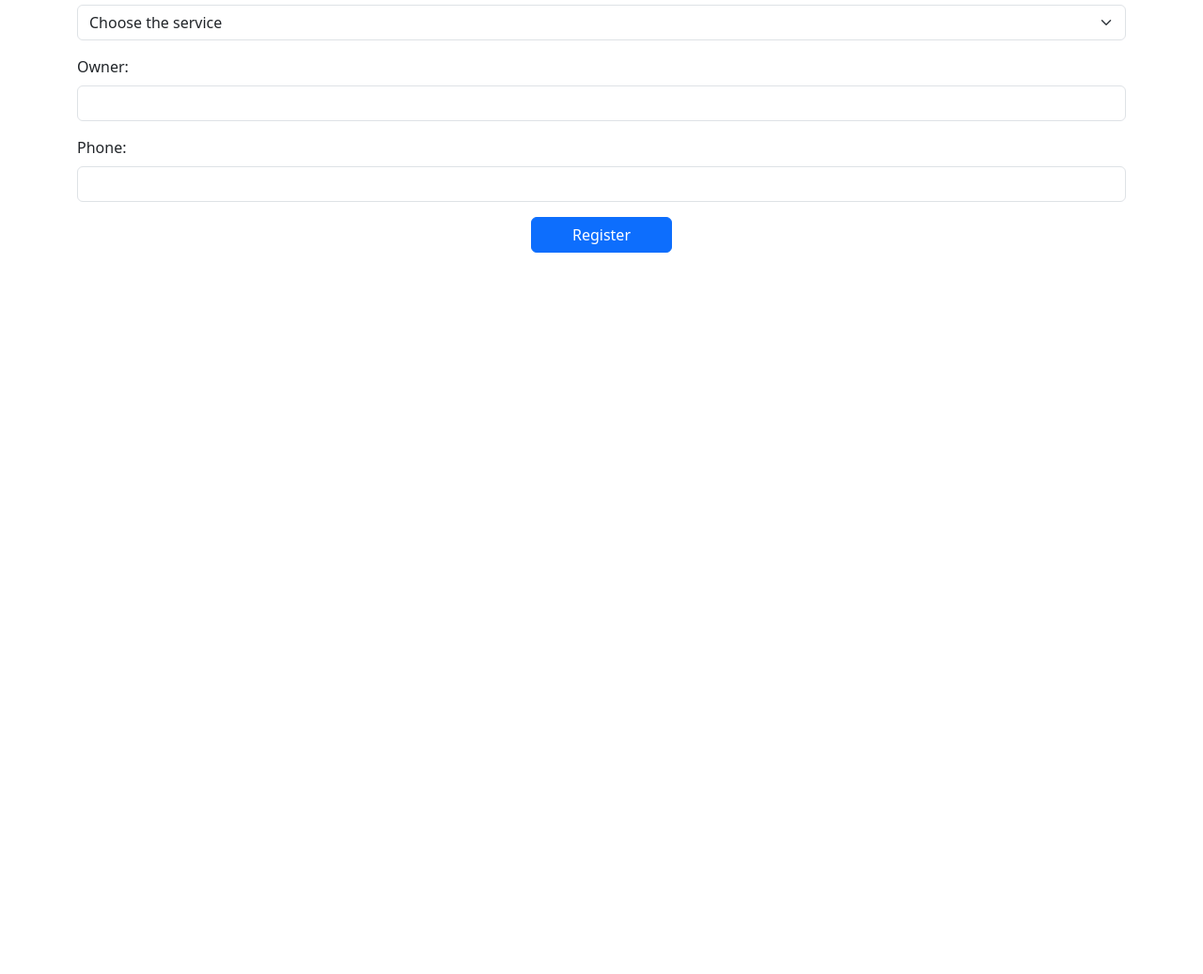
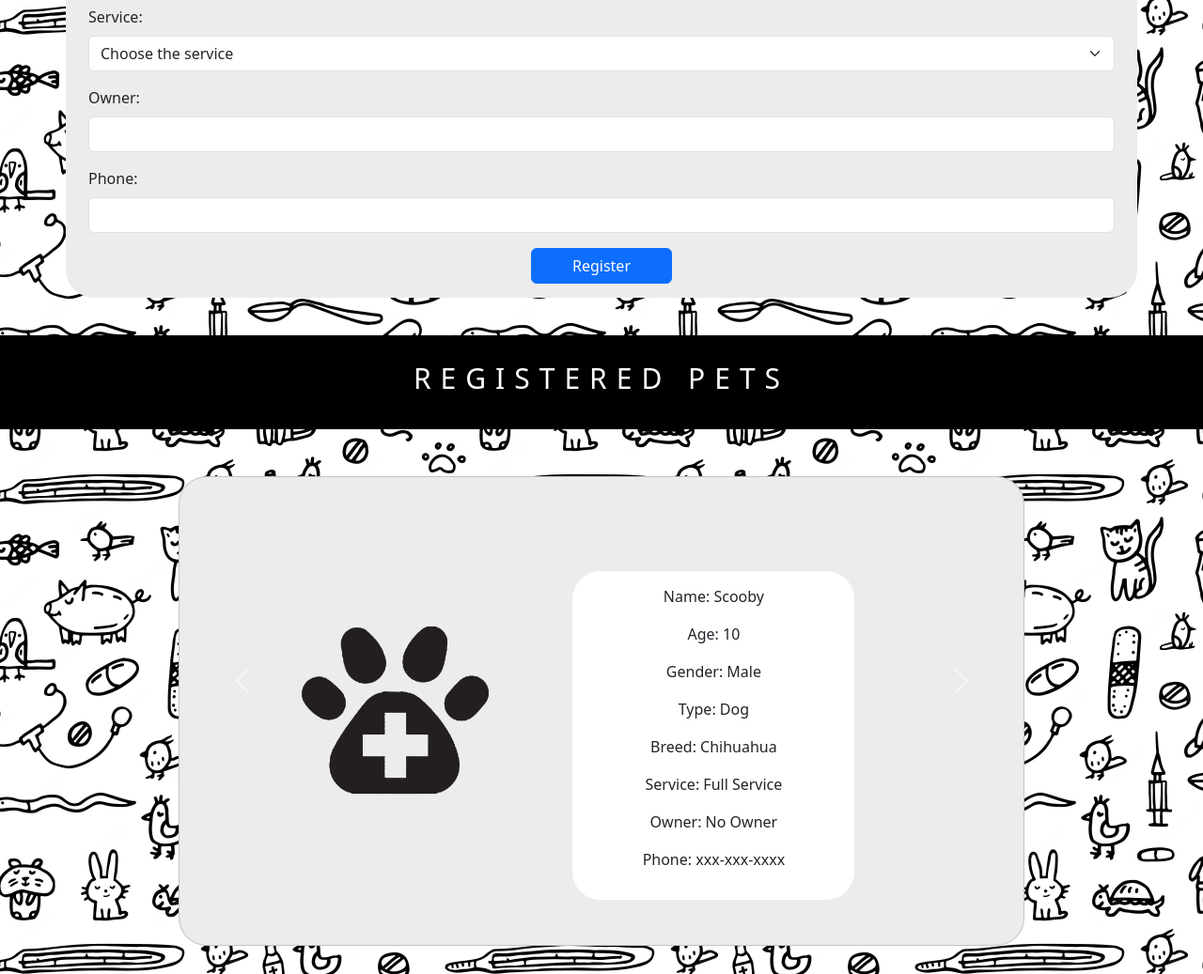
Before and after one commit to LereRentesca/PetSalon, a plain HTML site: page pages/register.html in a window 1280 px wide. Shown: the part 574-1611 px from the top of the page at 94% size. Before the commit the page ends 843 px from the top, so only its background shows below. Drawn offline with nearby package versions, Linux system fonts and the light colour scheme.

Commit message:
Assignment 02

```diff
--- a/pages/register.html
+++ b/pages/register.html
@@ -6,7 +6,7 @@
     <meta name="viewport" content="width=device-width, initial-scale=1.0">
     <link rel="stylesheet" href="https://cdn.jsdelivr.net/npm/bootstrap@5.3.0-alpha1/dist/css/bootstrap.min.css">
     <link rel="stylesheet" href="../styles/register.css">
-    <!-- <link rel="stylesheet" href="../styles/style.css"> -->
+    <link rel="stylesheet" href="../styles/responsive.css">
     <script src="https://kit.fontawesome.com/337be747ec.js" crossorigin="anonymous"></script>
     <title>Register</title>
 </head>
@@ -20,7 +20,7 @@
             </button>
             <div class="collapse navbar-collapse" id="navbarSupportedContent">
               <ul class="navbar-nav me-auto mb-2 mb-lg-0">
-                <li class="nav-item">
+                <li class="nav-item home-icon">
                   <a class="nav-link active" aria-current="page" href="../index.html"><i class="fa-solid fa-house"></i></a>
                 </li>
                 <li class="nav-item">
@@ -42,6 +42,7 @@
         </nav>
     </header>
     <main>
+      <div class="container">
         <h2>Register</h2>
         <div class="container-md">
           <div class="mb-3">
@@ -98,13 +99,33 @@
             <button type="button" class="btn btn-primary" id="register-btn" onclick="register()">Register</button>
           </div>
         </div>
-        <!-- <div class="assignment-1">
-            <button onclick="displayPets()"># Pets</button>
-            <button onclick="displayPetsNames()">Pets Names</button>
-        </div> -->
+      </div>
+      <div class="registered-pets">
+        <h3>Registered Pets</h3>
+      </div>
+      <div class="pets" id="pets">
+        <!-- All the pets go here -->
+        <div class="container-card">
+          <div id="carouselExample" class="carousel slide">
+            <div class="carousel-inner" id="carousel-start">
+            </div>
+            <button class="carousel-control-prev" type="button" data-bs-target="#carouselExample" data-bs-slide="prev">
+              <span class="carousel-control-prev-icon" aria-hidden="true"></span>
+              <span class="visually-hidden">Previous</span>
+            </button>
+            <button class="carousel-control-next" type="button" data-bs-target="#carouselExample" data-bs-slide="next">
+              <span class="carousel-control-next-icon" aria-hidden="true"></span>
+              <span class="visually-hidden">Next</span>
+            </button>
+          </div>
+        </div>
+      </div>
     </main>
     <footer id="footer" class="page-footer">
     </footer>
+    <script src="../scripts/displayFooter.js"></script>
+    <script src="https://cdn.jsdelivr.net/npm/bootstrap@5.3.0-alpha1/dist/js/bootstrap.bundle.min.js" integrity="sha384-w76AqPfDkMBDXo30jS1Sgez6pr3x5MlQ1ZAGC+nuZB+EYdgRZgiwxhTBTkF7CXvN" crossorigin="anonymous"></script>
+    <script src="../scripts/displayPets.js"></script>
     <script src="../scripts/register.js"></script>
 </body>
 </html>
--- /dev/null
+++ b/scripts/displayFooter.js
@@ -0,0 +1,30 @@
+//object literal
+let petSalon = {
+    name:"The Fashion Pet",
+    phone:"555-555-555",
+    workingHours:{
+        open:"9:00 am",
+        close:"9:00 pm"
+    },
+    address:{
+        street:"Palm Ave",
+        zip:"22345",
+        city:"San Diego"
+    },
+    pets:[]
+};
+
+function displayFooterInfo(){
+    let item = `
+    <div class="footer-info">
+    <p>${petSalon.name} it opens at ${petSalon.workingHours.open} to ${petSalon.workingHours.close}</p>
+    <p>${petSalon.address.street}, ${petSalon.address.city}, ${petSalon.address.zip}</p>
+    </div>
+    `;
+    document.getElementById("footer").innerHTML=item;
+}
+
+function initFooter(){
+    // displayFooterInfo();
+}
+window.onload=initFooter;
--- /dev/null
+++ b/scripts/displayPets.js
@@ -0,0 +1,44 @@
+function displayPetCarousel(){
+    const carousel = document.getElementById("carousel-start");
+    let i=0;
+    for(const elements of petSalon.pets){
+        if(i==0){
+            carousel.innerHTML=`
+            <div class="carousel-item active">
+                <div class="card d-block">
+                  <img src="../images/logo.png" alt="logo">
+                  <div class="pet-item">
+                    <p id="name">Name: ${elements.name}</p>
+                    <p>Age: ${elements.age}</p>
+                    <p>Gender: ${elements.gender}</p>
+                    <p>Type: ${elements.type}</p>
+                    <p>Breed: ${elements.breed}</p>
+                    <p>Service: ${elements.service}</p>
+                    <p>Owner: ${elements.owner}</p>
+                    <p>Phone: ${elements.phone}</p>
+                  </div>
+                </div>
+            </div>
+            `;
+        }else{
+            carousel.innerHTML+=`
+            <div class="carousel-item">
+                <div class="card d-block">
+                  <img src="../images/logo.png" alt="logo">
+                  <div class="pet-item">
+                    <p id="name">Name: ${elements.name}</p>
+                    <p>Age: ${elements.age}</p>
+                    <p>Gender: ${elements.gender}</p>
+                    <p>Type: ${elements.type}</p>
+                    <p>Breed: ${elements.breed}</p>
+                    <p>Service: ${elements.service}</p>
+                    <p>Owner: ${elements.owner}</p>
+                    <p>Phone: ${elements.phone}</p>
+                  </div>
+                </div>
+            </div>
+            `;
+        }
+        i++;
+    }
+}
--- a/scripts/register.js
+++ b/scripts/register.js
@@ -1,30 +1,3 @@
-//object literal
-let petSalon = {
-    name:"The Fashion Pet",
-    phone:"555-555-555",
-    workingHours:{
-        open:"9:00 am",
-        close:"9:00 pm"
-    },
-    address:{
-        street:"Palm Ave",
-        zip:"22345",
-        city:"San Diego"
-    },
-    pets:[]
-};
-
-
-function displayFooterInfo(){
-    let item = `
-    <div class="footer-info">
-    <p>${petSalon.name} it opens at ${petSalon.workingHours.open} to ${petSalon.workingHours.close}</p>
-    <p>${petSalon.address.street}, ${petSalon.address.city}, ${petSalon.address.zip}</p>
-    </div>
-    `;
-    document.getElementById("footer").innerHTML=item;
-}
-
 function displayPets(){
     alert(`The salon actually have: ${petSalon.pets.length} pets`);
 }
@@ -58,6 +31,32 @@ let inputOwner = document.getElementById("txtOwner");
 let inputPhone = document.getElementById("txtPhone");
 const radioButtons = document.querySelectorAll('input[name="options"]');
 let btn = document.querySelector('#register-btn');
+
+function isValid(pet){
+    let valid=true;
+    if(pet.name===""){
+        valid=false;
+        inputName.classList.add("input-alert-error");
+    }
+
+    if(pet.service==="default"||pet.type==="default"){
+        inputService.classList.add("input-alert-warning");
+        inputType.classList.add("input-alert-warning");
+        valid=false;
+
+    }
+
+    if(pet.owner===""){
+        inputOwner.classList.add("input-alert-error");
+        valid=false;
+    }
+
+    if(pet.phone===""){
+        inputPhone.classList.add("input-alert-error");
+        valid=false;
+    }
+    return valid;
+}
 
 function chargeDogs(){
     console.log(inputType.value);
@@ -117,9 +116,6 @@ function chargeDogs(){
 }
 
 function register(){
-    if(inputName.value==""){
-        alert("You have to enter a name")
-    } else {
     console.log("Register a new pet");
     let selectedGender;
     for(const radioButton of radioButtons){
@@ -130,13 +126,17 @@ function register(){
     }
     //create a new pet
     let newPet = new Pet(inputName.value,inputAge.value,selectedGender,inputType.value,inputBreed.value,inputService.value,inputOwner.value,inputPhone.value);
+    if(isValid(newPet)){
         //display the pet on the console
         console.log(newPet);
         //push the pet into the array
         petSalon.pets.push(newPet);
         //display the number of registered pets
         clearForm();
+        displayPetCarousel();
         displayPets();
+    } else{
+    alert("Fill the form properly");
     }
 }
 
@@ -154,9 +154,9 @@ function clearForm(){
 
 function init(){
     //events
-
-    //call the functions
-
-    //create obj
+    let scooby=new Pet("Scooby",10,"Male","Dog","Chihuahua","Full Service","No Owner","xxx-xxx-xxxx");
+    let scrappy=new Pet("Scrappy",5,"Female","Dog","Dalmatian","Cutting","No Owner","xxx-xxx-xxxx");
+    petSalon.pets.push(scooby,scrappy);
+    displayPetCarousel();
 }
 window.onload=init;
--- a/styles/register.css
+++ b/styles/register.css
@@ -22,11 +22,89 @@
     width: 100px;
 }
 
+.input-alert-error{
+    background-color: rgb(255, 183, 183);
+    border: 1px solid red;
+}
+
+.input-alert-warning{
+    background-color: rgba(248, 238, 146, 0.781);
+    border: 1px solid yellow;
+}
+
 button{
     width: 150px;
+    margin-bottom: 15px;
 }
 
 h2{
     margin-top: 15px;
+    padding-top: 20px;
     text-align: center;
 }
+
+body{
+    background-image: url("../images/bg-image.avif");
+    background-size: auto;
+}
+
+.container{
+    width: auto;
+    height: auto;
+    background-color: rgb(236, 236, 236);
+    border-radius: 30px;
+    margin-bottom: 40px;
+}
+
+.container-card{
+    display: flex;
+    justify-content: center;
+}
+
+.registered-pets{
+    display: flex;
+    justify-content: center;
+    align-items: center;
+    height: 100px;
+    background-color: black;
+    color: white;
+}
+
+.registered-pets h3{
+    font-size: 30px;
+    text-transform: uppercase;
+    letter-spacing: 10px;
+}
+
+.card{
+    border-radius: 30px;
+    margin-top: 50px;
+    width: 900px;
+    height: 500px;
+    background-color: rgb(236, 236, 236);
+}
+
+.card img{
+    width: 40%;
+    position: absolute;
+    bottom: 150px;
+    left: 50px;
+}
+
+.pet-item{
+    display: flex;
+    flex-direction: column;
+    justify-content: center;
+    align-items: center;
+    border-radius: 30px;
+    position: absolute;
+    right: 20%;
+    top:20%;
+    width: 300px;
+    height: 350px;
+    background-color: white;
+}
+
+.pets{
+    margin-bottom: 30px;
+}
--- /dev/null
+++ b/styles/responsive.css
@@ -0,0 +1,10 @@
+body{
+    background-image: url("../images/bg-image.avif");
+    background-size: 500px;
+}
+
+@media(max-width:979px){
+    .home-icon{
+        display: none;
+    }
+}
--- a/styles/style.css
+++ b/styles/style.css
@@ -1,15 +1,33 @@
-header{
+.container{
     display: flex;
-    align-items: center;
-    justify-content: space-between;
+    justify-content: center;
 }
 
-a{
-    text-decoration: none;
-    color: black;
+.card{
+    border-radius: 30px;
+    margin-top: 50px;
+    width: 900px;
+    height: 500px;
+    background-color: rgb(236, 236, 236);
 }
 
-/* nav a{
-    background-color: aquamarine;
-    padding: 40px 25px;
-} */
+.card img{
+    width: 40%;
+    position: absolute;
+    bottom: 150px;
+    left: 50px;
+}
+
+.pet-item{
+    display: flex;
+    flex-direction: column;
+    justify-content: center;
+    align-items: center;
+    border-radius: 30px;
+    position: absolute;
+    right: 20%;
+    top:20%;
+    width: 300px;
+    height: 350px;
+    background-color: white;
+}
```
Also changed, not shown: index.html (+38 -3 lines), pages/about.html (+3 -1 lines), pages/nav.html (deleted, +0 -48 lines), pages/services.html (+3 -1 lines), images/bg-image.avif (added), images/logo.png (added). Lines whose indentation alone changed are shown as unchanged.
